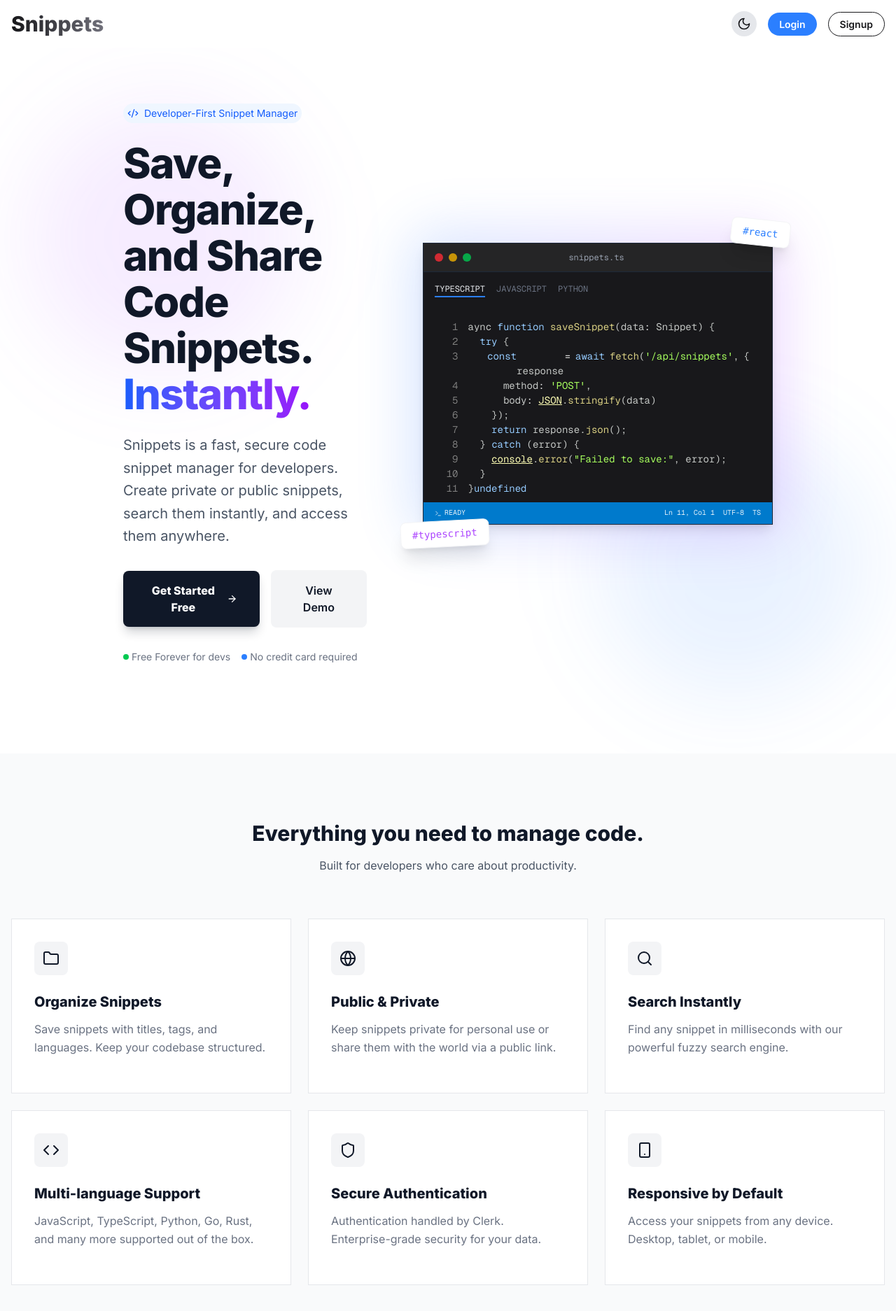
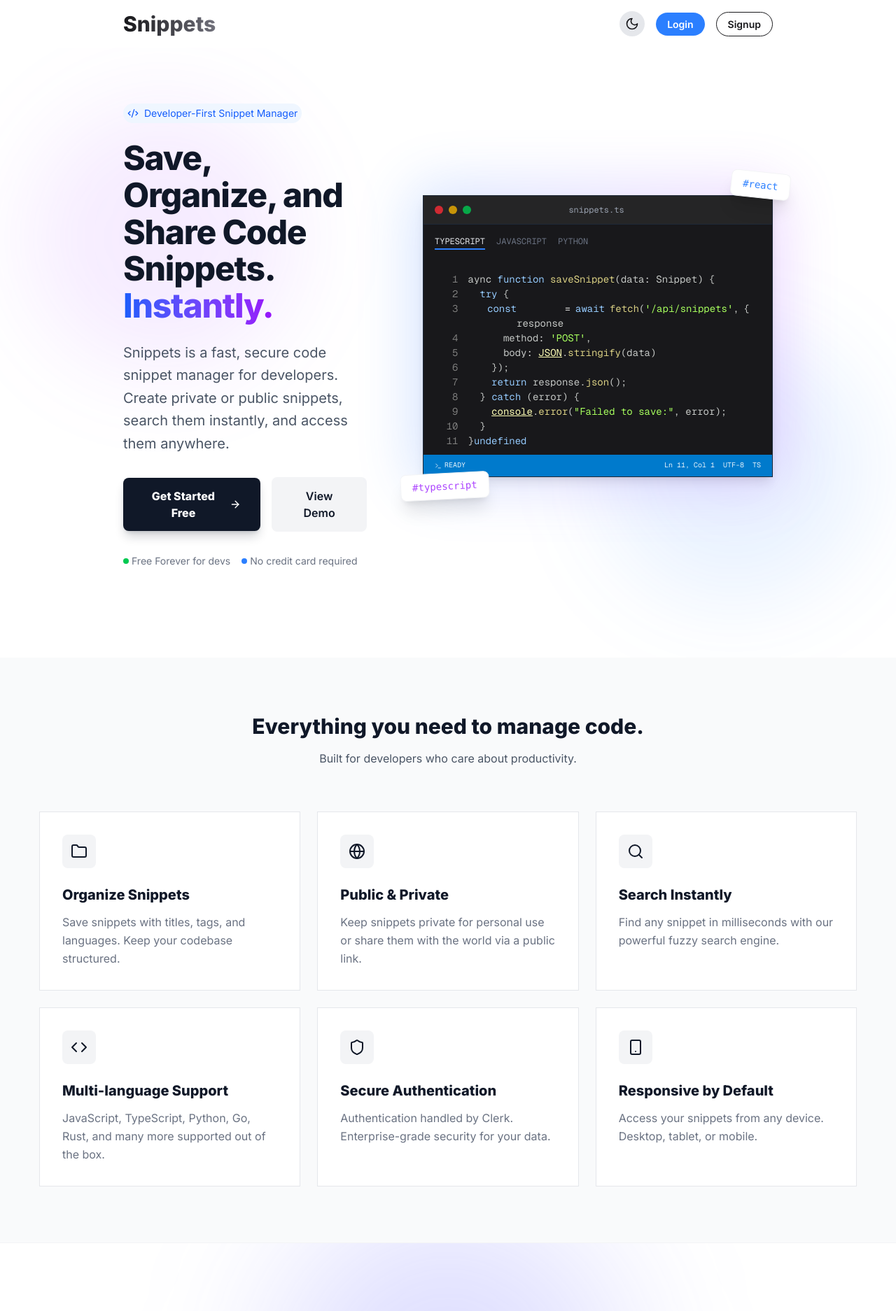
Before and after one commit to P0SSIBLE-0/snippet, a Next.js app: page / in a window 1280 px wide. Shown: the top 1874 px of the page at 70% size. Built offline with nearby package versions, Linux system fonts and the light colour scheme; no server answers.

Commit message:
feat: add core landing page UI components including header, hero, and feature grid.

```diff
--- a/src/components/Header.tsx
+++ b/src/components/Header.tsx
@@ -25,7 +25,7 @@ export default function Header() {
   );
 
   return (
-    <header className="bg-white dark:bg-zinc-950/35 sticky top-0 z-50  dark:border-zinc-700 backdrop-blur dark:border-none">
+    <header className="bg-white dark:bg-zinc-950/35 sticky top-0 z-50  dark:border-zinc-700 backdrop-blur dark:border-none xl:px-40">
       <div className="container mx-auto px-4 py-4 flex justify-between items-center">
         <Link
           href="/"
--- a/src/components/landing/BentoGrid.tsx
+++ b/src/components/landing/BentoGrid.tsx
@@ -44,8 +44,8 @@ const features = [
 
 export default function FeatureGrid() {
     return (
-        <section className="py-24 dark:bg-zinc-950 bg-gray-50">
-            <div className="container mx-auto px-4">
+        <section className="py-20 dark:bg-zinc-950 bg-gray-50">
+            <div className="container mx-auto px-4 xl:px-14 max-w-7xl">
 
                 <div className="text-center max-w-2xl mx-auto mb-16">
                     <h2 className="text-3xl font-bold dark:text-white text-gray-900 mb-4">
@@ -69,7 +69,7 @@ export default function FeatureGrid() {
 function FeatureCard({ feature, index }: { feature: any, index: number }) {
     return (
         <motion.div
-            initial={{ opacity: 0, y: 30, scale: 0.55 }}
+            initial={{ opacity: 0, y: 30, scale: 0.75 }}
             whileInView={{ opacity: 1, y: 0, scale: 1 }}
             transition={{ duration: 0.3, staggerChildren: 0.1, ease: "easeOut" }}
             viewport={{ once: true }}
--- a/src/components/landing/Hero.tsx
+++ b/src/components/landing/Hero.tsx
@@ -7,7 +7,7 @@ import CodeDemo from "./CodeDemo";
 
 export default function Hero() {
     return (
-        <section className="relative pt-20 pb-32 lg:px-40 md:px-2 overflow-hidden dark:bg-zinc-950 bg-white">
+        <section className="relative pt-20 pb-32 xl:px-40 lg:px-4 overflow-hidden dark:bg-zinc-950 bg-white">
             {/* Background gradients */}
             <div className="absolute top-0 left-1/2 -translate-x-1/2 w-full h-full max-w-7xl pointer-events-none">
                 <div className="absolute top-20 left-10 w-96 h-96 bg-purple-500/10 rounded-full blur-3xl" />
@@ -29,7 +29,7 @@ export default function Hero() {
                                 <span>Developer-First Snippet Manager</span>
                             </div>
 
-                            <h1 className="text-4xl lg:text-6xl font-bold tracking-tight text-gray-900 dark:text-white mb-6 leading-[1.1]">
+                            <h1 className="text-4xl lg:text-5xl font-bold tracking-tight text-gray-900 dark:text-white mb-6 leading-[1.1]">
                                 Save, Organize, and Share Code Snippets. <br className="hidden lg:block" />
                                 <span className="text-transparent bg-clip-text bg-linear-to-r from-blue-600 to-purple-600 dark:from-blue-400 dark:to-purple-400">
                                     Instantly.
@@ -43,14 +43,14 @@ export default function Hero() {
 
                             <div className="flex flex-col sm:flex-row items-center justify-center lg:justify-start gap-4">
                                 <Link href="/signup" className="w-full sm:w-auto">
-                                    <button className="w-full sm:w-auto px-8 py-4 bg-gray-900 dark:bg-white text-white dark:text-gray-900 rounded-lg font-bold hover:bg-gray-800 dark:hover:bg-gray-100 transition-all flex items-center justify-center gap-2 group shadow-lg shadow-gray-900/20 dark:shadow-white/10">
+                                    <button className="w-full sm:w-auto px-7 py-3.5 bg-gray-900 dark:bg-white text-white dark:text-gray-900 rounded-lg font-bold hover:bg-gray-800 dark:hover:bg-gray-100 transition-all flex items-center justify-center gap-2 group shadow-lg shadow-gray-900/20 dark:shadow-white/10 cursor-pointer">
                                         Get Started Free
                                         <ArrowRight size={18} className="group-hover:translate-x-1 transition-transform" />
                                     </button>
                                 </Link>
 
                                 <Link href="/snippets/public" className="w-full sm:w-auto">
-                                    <button className="w-full sm:w-auto px-8 py-4 bg-gray-100 dark:bg-white/5 text-gray-900 dark:text-white rounded-lg font-semibold hover:bg-gray-200 dark:hover:bg-white/10 transition-all border border-transparent dark:border-white/10">
+                                    <button className="w-full sm:w-auto px-7 py-3.5 bg-gray-100 dark:bg-white/5 text-gray-900 dark:text-white rounded-lg font-semibold hover:bg-gray-200 dark:hover:bg-white/10 transition-all border border-transparent dark:border-white/10 cursor-pointer">
                                         View Demo
                                     </button>
                                 </Link>
```
